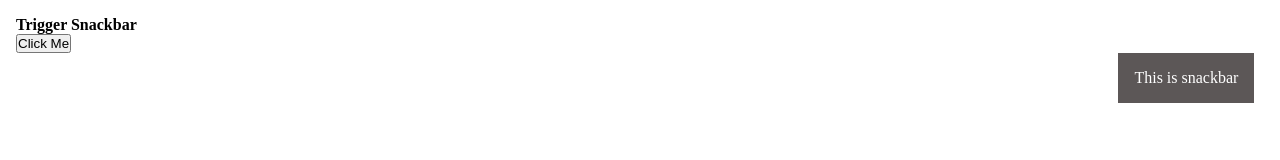
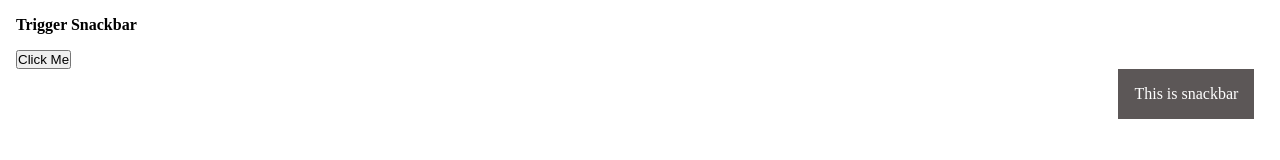
Before and after one commit to sanjayrajpurohit36/Programs, a plain HTML site: page Js Prog/snackbar/index.html in a window 1280 px wide. Both pictures are taken after a click on the button "Click Me". Drawn offline with Linux system fonts and the light colour scheme.

Commit message:
updated snackbar

```diff
--- a/Js Prog/snackbar/index.css
+++ b/Js Prog/snackbar/index.css
@@ -5,6 +5,10 @@
 
 body {
     padding: 1rem;
+}
+
+.trigger-btn {
+    margin-top: 1rem;
 }
 
 .snackbar  {
--- a/Js Prog/snackbar/index.html
+++ b/Js Prog/snackbar/index.html
@@ -6,9 +6,9 @@
     </head>
     <body>
         <h4>Trigger Snackbar</h4>
-        <button onclick="triggerSnackbar()">Click Me</button>
+        <button onclick="triggerSnackbar()" class="trigger-btn">Click Me</button>
 
-        <div class="snackbar" id="snackbar">
+        <div class="snackbar" id="snackbar" onclick="triggerSnackbar()">
             <p>This is snackbar</p>
         </div>
     </body>
```
